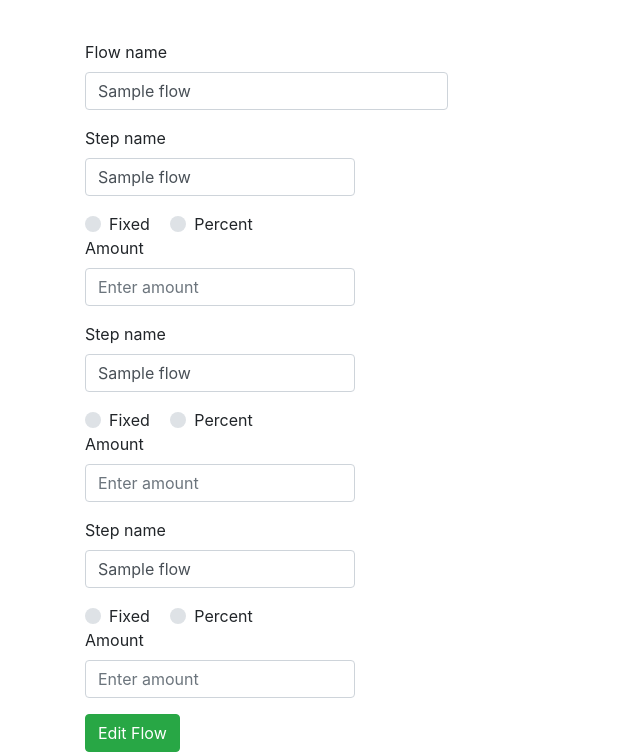
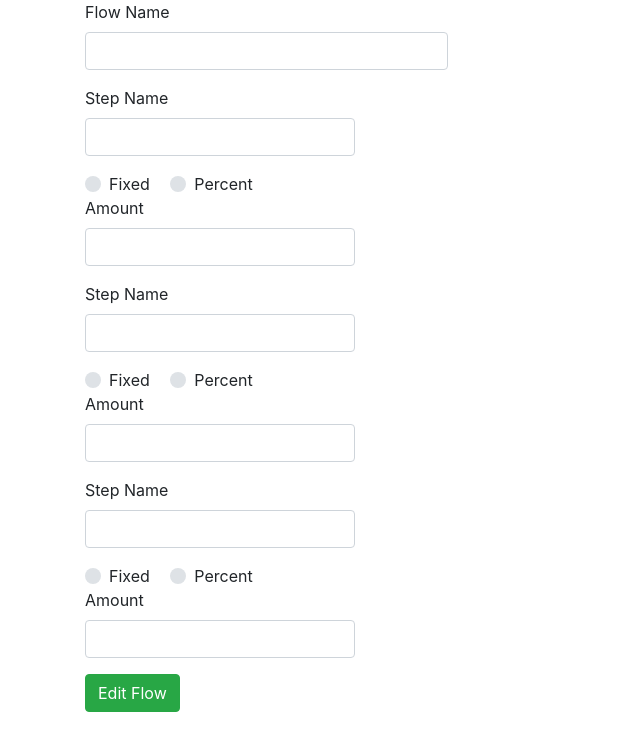
Before and after one commit to angelika-mamchych/BudgetBuddy, a Flask app: template templates/edit_flow_form.html in a window 1280 px wide. Shown: the part 56-808 px from the top of the page, without its empty margins (0-640 px from the left). After the commit the page ends 768 px from the top, so only its background shows below. Run offline with Flask 2, Linux system fonts and the light colour scheme; tables that the repository leaves empty or names only in its code hold one stand-in row (values such as "Sample post"); the template is opened without the code that fills it: values that come from a table or form of the project are taken from there, most other values are stand-ins (such as "Sample title", 1, 10 or a date in 2020); some libraries are stand-ins or nearby versions.

Commit message:
Added WTForms Some fields converted on efit_flow_form

```diff
--- a/app.py
+++ b/app.py
@@ -1,8 +1,9 @@
 # -*- coding: utf-8 -*-
-from typing import Any, Union
 
 from flask import Flask, request, render_template, redirect, url_for
 from flask_mysqldb import MySQL
+from forms import FlowForm
+from helpers import dict2obj
 
 app = Flask(__name__)
 
@@ -173,18 +174,25 @@
 def edit_flow(flow_id):
     cur = mysql.connection.cursor()
     cur.execute('SELECT * FROM results where id={}'.format(flow_id))
-    flow = cur.fetchone()
-    if request.method == 'POST':
-        flowname = request.form['flowname'].strip()
-        stepname1 = request.form['stepname1'].strip()
-        stepname2 = request.form['stepname2'].strip()
-        stepname3 = request.form['stepname3'].strip()
-        steptype1 = request.form['steptype1'].strip()
-        steptype2 = request.form['steptype2'].strip()
-        steptype3 = request.form['steptype3'].strip()
-        amount1 = request.form['amount1'].strip()
-        amount2 = request.form['amount2'].strip()
-        amount3 = request.form['amount3'].strip()
+
+    flow_dic = cur.fetchone()
+
+    flow = dict2obj(flow_dic)
+
+    form = FlowForm(request.form, flow)
+
+    if request.method == 'POST' and form.validate():
+        flowname = form.flowname.data.strip()
+        stepname1 = form.stepname1.data.strip()
+        stepname2 = form.stepname2.data.strip()
+        stepname3 = form.stepname3.data.strip()
+        steptype1 = form.steptype1.data.strip()
+        steptype2 = form.steptype2.data.strip()
+        steptype3 = form.steptype3.data.strip()
+        amount1 = form.amount1.data.strip()
+        amount2 = form.amount2.data.strip()
+        amount3 = form.amount3.data.strip()
+
         cur.execute(
             'UPDATE results SET flowname="{}", stepname1="{}", stepname2="{}", stepname3="{}", steptype1="{}", \
             steptype2="{}", steptype3="{}", amount1="{}", amount2="{}", amount3="{}" WHERE id={}'.format(
@@ -193,7 +201,7 @@
         mysql.connection.commit()
         return redirect(url_for("flow_item", flow_id=flow_id))
     else:
-        return render_template('edit_flow_form.html', flow=flow)
+        return render_template('edit_flow_form.html', flow=flow, form=form)
 
 
 @app.route('/delete_flow/<int:flow_id>', methods=['POST'])
--- a/forms.py
+++ b/forms.py
@@ -4,7 +4,11 @@
 class FlowForm(Form):
     flowname = StringField('Flow Name', validators=[validators.input_required()])
     stepname1 = StringField("Step Name", validators=[validators.input_required()])
-    amount1 = IntegerField("Fee", validators=[validators.input_required()])
-    #type = RadioField('Type', choices=['Fixed', 'Percent'])
+    amount1 = IntegerField("Amount", validators=[validators.input_required()])
+    steptype1 = RadioField('Type', choices=['Fixed', 'Percent'])
     stepname2 = StringField("Step Name", validators=[validators.input_required()])
-    amount2 = IntegerField("Fee", validators=[validators.input_required()])
+    amount2 = IntegerField("Amount", validators=[validators.input_required()])
+    steptype2 = RadioField('Type', choices=['Fixed', 'Percent'])
+    stepname3 = StringField("Step Name", validators=[validators.input_required()])
+    amount3 = IntegerField("Amount", validators=[validators.input_required()])
+    steptype3 = RadioField('Type', choices=['Fixed', 'Percent'])
--- a/requirements.txt
+++ b/requirements.txt
@@ -1,2 +1,3 @@
 Flask
 flask-mysqldb
+WTForms
--- a/templates/edit_flow_form.html
+++ b/templates/edit_flow_form.html
@@ -1,41 +1,18 @@
 {% extends "layout.html" %}
 
 {% block body %}
-    <!--<h4>Flow</h4>-->
-    <br>
-    <ul><!--html list-->
-    {% for error in errors %}<!--перебираємо список-->
-        <li style="color:red">{{error}}</li><!--пункт списку-->
-    {% endfor %}
-    </ul>
 <form method="post" action="/edit_flow/{{ flow.id }}">
     <fieldset>
         <div class="form-row">
             <div class="col-md-4 mb-3">
-                <label for="flowname">Flow name</label>
-                <input
-                        type="text"
-                        class="form-control"
-                        id="flowname"
-                        placeholder="Enter flow name"
-                        value="{{flow.flowname}}"
-                        name="flowname"
-                        required
-                >
+                {{ form.flowname.label }}
+                {{ form.flowname(class="form-control", required=true) }}
             </div>
         </div>
         <div class="form-row">
             <div class="col-md-3 mb-3">
-                <label for="stepname1">Step name</label>
-                <input
-                        type="text"
-                        class="form-control"
-                        placeholder="Enter step name"
-                        id="stepname1"
-                        value="{{flow.stepname1}}"
-                        name="stepname1"
-                        required
-                >
+                {{ form.stepname1.label }}
+                {{ form.stepname1(class="form-control", required=true) }}
             </div>
         </div>
         <div class="custom-control custom-radio custom-control-inline">
@@ -51,31 +28,15 @@
         <br>
         <div class="form-row">
             <div class="col-md-3 mb-3">
-                <label for="amount1">Amount</label>
-                <input
-                        type="number"
-                        class="form-control"
-                        id="amount1"
-                        placeholder="Enter amount"
-                        value="{{flow.amount1}}"
-                        name="amount1"
-                        required
-                >
+                {{ form.amount1.label }}
+                {{ form.amount1(class="form-control", required=true) }}
             </div>
         </div>
     </fieldset>
     <div class="form-row">
       <div class="col-md-3 mb-3">
-          <label for="stepname2">Step name</label>
-          <input
-                  type="text"
-                  class="form-control"
-                  id="stepname2"
-                  placeholder="Enter step name"
-                  value="{{flow.stepname2}}"
-                  name="stepname2"
-                  required
-          >
+          {{ form.stepname2.label }}
+          {{ form.stepname2(class="form-control", required=true) }}
       </div>
     </div>
     <div class="custom-control custom-radio custom-control-inline">
@@ -91,30 +52,14 @@
     <br>
     <div class="form-row">
         <div class="col-md-3 mb-3">
-            <label for="amount2">Amount</label>
-            <input
-                    type="number"
-                    class="form-control"
-                    id="amount2"
-                    placeholder="Enter amount"
-                    value="{{flow.amount2}}"
-                    name="amount2"
-                    required
-            >
+            {{ form.amount2.label }}
+            {{ form.amount2(class="form-control", required=true) }}
         </div>
     </div>
     <div class="form-row">
       <div class="col-md-3 mb-3">
-          <label for="stepname3">Step name</label>
-          <input
-                  type="text"
-                  class="form-control"
-                  id="stepname3"
-                  placeholder="Enter step name"
-                  value="{{flow.stepname3}}"
-                  name="stepname3"
-                  required
-          >
+          {{ form.stepname3.label }}
+          {{ form.stepname3(class="form-control", required=true) }}
       </div>
     </div>
     <div class="custom-control custom-radio custom-control-inline">
@@ -130,16 +75,8 @@
     <br>
     <div class="form-row">
         <div class="col-md-3 mb-3">
-            <label for="amount3">Amount</label>
-            <input
-                    type="number"
-                    class="form-control"
-                    id="amount3"
-                    placeholder="Enter amount"
-                    value="{{flow.amount3}}"
-                    name="amount3"
-                    required
-            >
+            {{ form.amount3.label }}
+            {{ form.amount3(class="form-control", required=true) }}
         </div>
     </div>
 
```
Also changed, not shown: helpers.py (added, +10 -0 lines).
